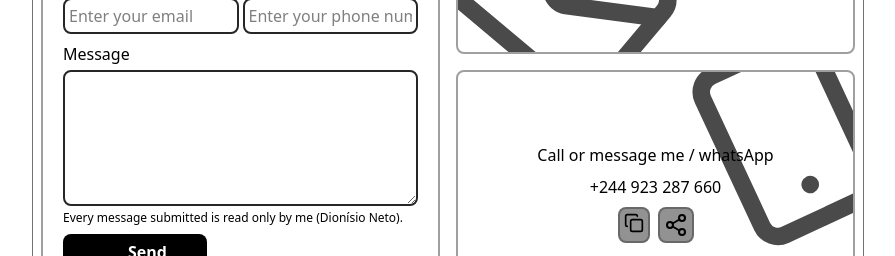
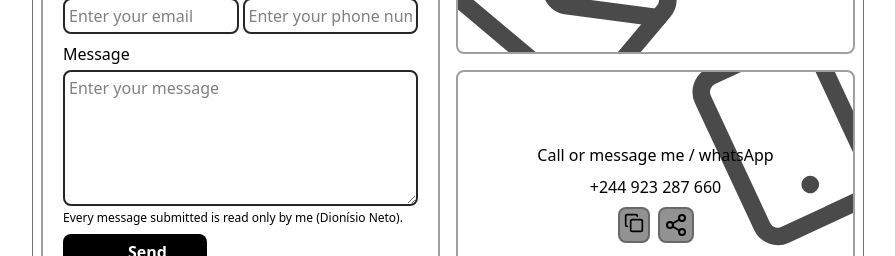
Before and after one commit to DionsioNeto/portfolio, a Vue app: page /contact in a window 1280 px wide. Shown: the part 316-572 px from the top of the page, without its empty margins (192-1087 px from the left). Built offline with nearby package versions, Linux system fonts and the light colour scheme.

Commit message:
contact done whit new custom!

```diff
--- a/src/project/contact.vue
+++ b/src/project/contact.vue
@@ -91,11 +91,10 @@ function share(content) {
                             <label for="message">Message</label>
                             <textarea
                                 name="message"
-                                placeholder="Enter your phone number"
+                                placeholder="Enter your message"
                                 id="message"
                                 class="border-2 dark:bg-neutral-800/50 border-neutral-800 p-1 h-34 rounded-lg"
-                            >
-                            </textarea>
+                            ></textarea>
                             <p class="text-xs">Every message submitted is read only by me (Dionísio Neto).</p>
                         </div>
                         <button type="submit" class="dark:bg-white bg-black dark:text-black text-white flex items-center gap-2 font-semibold rounded-lg p-1.5 w-36">
```
